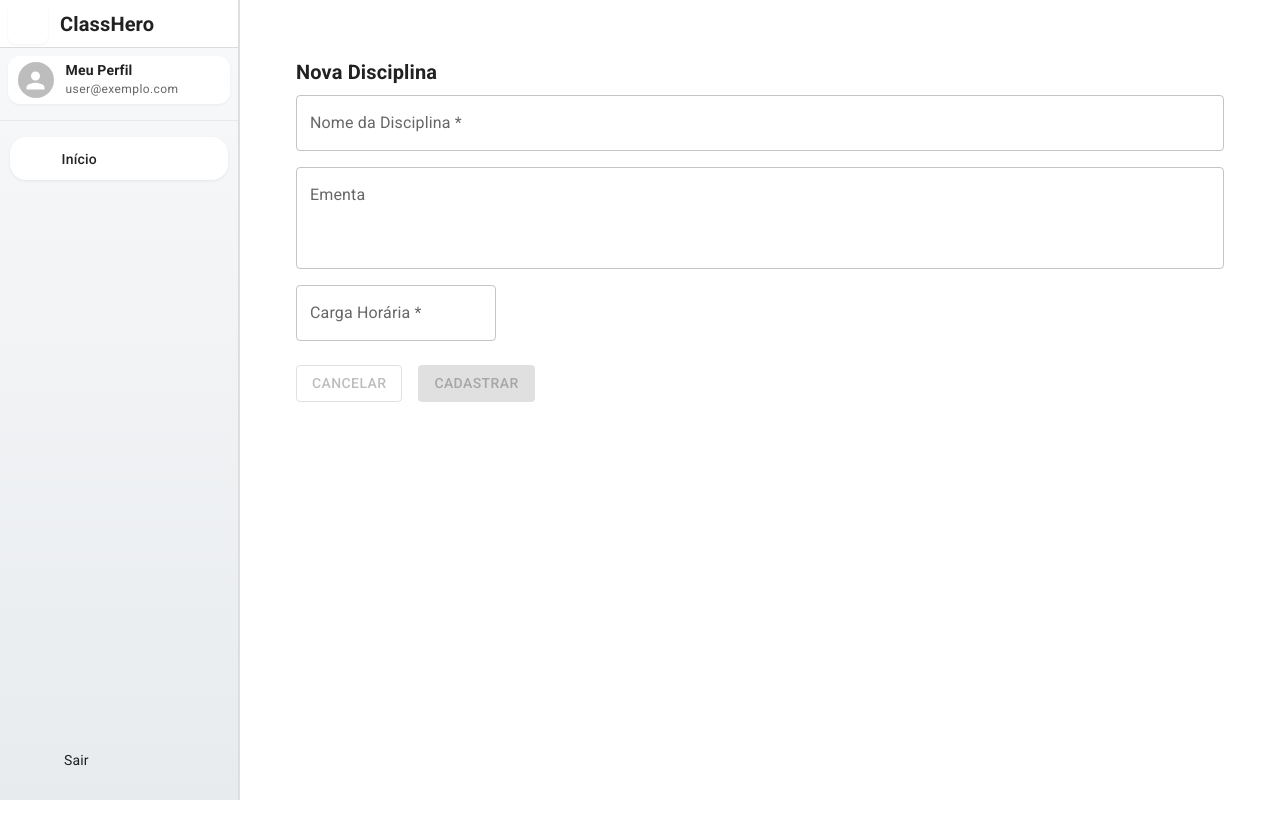
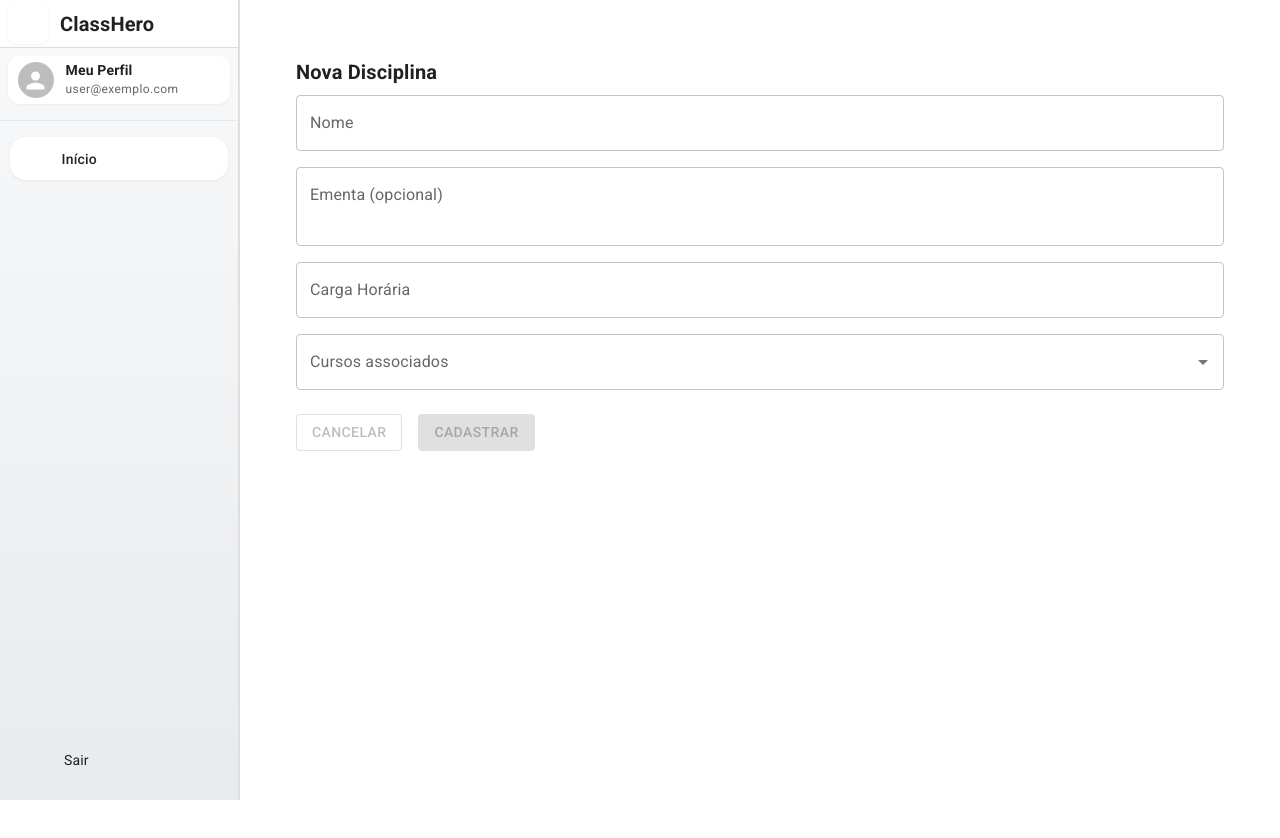
Before and after one commit to evertonfoz/classhero-react-mui, a React (Vite) app in the folder frontend/: page /home/disciplinas/nova in a window 1280 px wide. Shown: the top 838 px of the page. Built offline with nearby package versions, Linux system fonts and the light colour scheme; no server answers; sample sign-in values are in the browser's storage; some icons are missing.

Commit message:
Cursos disciplinas

```diff
--- a/frontend/src/pages/disciplines/DisciplinesFormPage.tsx
+++ b/frontend/src/pages/disciplines/DisciplinesFormPage.tsx
@@ -13,10 +13,17 @@ import { useSnackbar } from 'notistack';
 import CheckCircleOutlineIcon from '@mui/icons-material/CheckCircleOutline';
 import DisciplineFormFields from './components/formpage/DisciplineFormFields';
 
+interface Course {
+  course_id: string;
+  name: string;
+}
+
 export default function DisciplinesFormPage() {
   const [nome, setNome] = useState('');
   const [ementa, setEmenta] = useState('');
   const [cargaHoraria, setCargaHoraria] = useState<number | ''>('');
+  const [selectedCourses, setSelectedCourses] = useState<Course[]>([]);
+  const [originalSelectedCourses, setOriginalSelectedCourses] = useState<Course[]>([]);
   const [formModified, setFormModified] = useState(false);
   const [dialogOpen, setDialogOpen] = useState(false);
 
@@ -33,20 +40,23 @@ export default function DisciplinesFormPage() {
     const modificado =
       nome.trim() !== originalNome.trim() ||
       ementa.trim() !== originalEmenta.trim() ||
-      cargaHoraria !== originalCargaHoraria;
+      cargaHoraria !== originalCargaHoraria ||
+      JSON.stringify(selectedCourses.map(c => c.course_id).sort()) !== JSON.stringify(originalSelectedCourses.map(c => c.course_id).sort());
 
     setFormModified(modificado);
-  }, [nome, ementa, cargaHoraria, originalNome, originalEmenta, originalCargaHoraria]);
+  }, [nome, ementa, cargaHoraria, selectedCourses, originalNome, originalEmenta, originalCargaHoraria, originalSelectedCourses]);
 
   const handleReset = () => {
     if (isEditMode) {
       setNome(originalNome);
       setEmenta(originalEmenta);
       setCargaHoraria(originalCargaHoraria);
+      setSelectedCourses(originalSelectedCourses);
     } else {
       setNome('');
       setEmenta('');
       setCargaHoraria('');
+      setSelectedCourses([]);
     }
     setFormModified(false);
   };
@@ -65,6 +75,8 @@ export default function DisciplinesFormPage() {
           setNome(data.name || '');
           setEmenta(data.syllabus || '');
           setCargaHoraria(data.workload_hours || '');
+          setSelectedCourses(data.courses || []);
+          setOriginalSelectedCourses(data.courses || []);
 
           setOriginalNome(data.name || '');
           setOriginalEmenta(data.syllabus || '');
@@ -92,6 +104,7 @@ export default function DisciplinesFormPage() {
           name: nome.trim(),
           syllabus: ementa.trim(),
           workload_hours: Number(cargaHoraria),
+          course_ids: selectedCourses.map((c) => c.course_id),
         }),
       });
 
@@ -133,9 +146,11 @@ export default function DisciplinesFormPage() {
         nome={nome}
         ementa={ementa}
         cargaHoraria={cargaHoraria}
+        selectedCourses={selectedCourses}
         setNome={setNome}
         setEmenta={setEmenta}
         setCargaHoraria={setCargaHoraria}
+        setSelectedCourses={setSelectedCourses}
       />
 
       <Box display="flex" gap={2}>
--- a/frontend/src/pages/disciplines/components/formpage/DisciplineFormFields.tsx
+++ b/frontend/src/pages/disciplines/components/formpage/DisciplineFormFields.tsx
@@ -1,56 +1,112 @@
-import { Box, TextField } from '@mui/material';
+import {
+  Box,
+  TextField,
+  Autocomplete,
+  CircularProgress,
+} from '@mui/material';
+import { useEffect, useState } from 'react';
+
+interface Course {
+  course_id: string;
+  name: string;
+}
 
 interface Props {
   nome: string;
   ementa: string;
   cargaHoraria: number | '';
+  selectedCourses: Course[];
   setNome: (value: string) => void;
   setEmenta: (value: string) => void;
   setCargaHoraria: (value: number | '') => void;
+  setSelectedCourses: (value: Course[]) => void;
 }
 
 export default function DisciplineFormFields({
   nome,
   ementa,
   cargaHoraria,
+  selectedCourses,
   setNome,
   setEmenta,
   setCargaHoraria,
+  setSelectedCourses,
 }: Props) {
+  const [courseOptions, setCourseOptions] = useState<Course[]>([]);
+  const [loadingCourses, setLoadingCourses] = useState(false);
+  const [search, setSearch] = useState('');
+
+  useEffect(() => {
+    const fetchCourses = async () => {
+      setLoadingCourses(true);
+      try {
+        const token = localStorage.getItem('access_token');
+        const response = await fetch(`http://localhost:3000/courses/search?q=${search}`, {
+          headers: { Authorization: `Bearer ${token}` },
+        });
+        const data = await response.json();
+        setCourseOptions(data);
+      } catch {
+        setCourseOptions([]);
+      } finally {
+        setLoadingCourses(false);
+      }
+    };
+
+    fetchCourses();
+  }, [search]);
+
   return (
-    <>
+    <Box display="flex" flexDirection="column" gap={2} mb={3} width="100%">
       <TextField
+        label="Nome"
+        value={nome}
+        onChange={(e) => setNome(e.target.value)}
         fullWidth
-        label="Nome da Disciplina *"
-        variant="outlined"
-        value={nome}
-        onChange={(e) => {
-          const valor = e.target.value;
-          const formatado = valor.charAt(0).toUpperCase() + valor.slice(1);
-          setNome(formatado);
-        }}
-        sx={{ mb: 2 }}
       />
-
       <TextField
-        fullWidth
-        label="Ementa"
-        variant="outlined"
-        multiline
-        rows={3}
+        label="Ementa (opcional)"
         value={ementa}
         onChange={(e) => setEmenta(e.target.value)}
-        sx={{ mb: 2 }}
+        fullWidth
+        multiline
+        minRows={2}
       />
-
       <TextField
-        label="Carga Horária *"
+        label="Carga Horária"
+        value={cargaHoraria}
+        onChange={(e) => setCargaHoraria(Number(e.target.value))}
         type="number"
-        inputProps={{ min: 1 }}
-        value={cargaHoraria}
-        onChange={(e) => setCargaHoraria(Number(e.target.value) || '')}
-        sx={{ mb: 3, width: 200 }}
+        fullWidth
       />
-    </>
+      <Autocomplete
+        multiple
+        options={courseOptions}
+        getOptionLabel={(option) => option.name}
+        value={selectedCourses}
+        onChange={(_, newValue) => setSelectedCourses(newValue)}
+        onInputChange={(_, newInputValue) => setSearch(newInputValue)}
+        loading={loadingCourses}
+        filterSelectedOptions
+        isOptionEqualToValue={(option, value) => option.course_id === value.course_id}
+        renderInput={(params) => (
+          <TextField
+            {...params}
+            label="Cursos associados"
+            placeholder="Digite para buscar..."
+            fullWidth
+            InputProps={{
+              ...params.InputProps,
+              endAdornment: (
+                <>
+                  {loadingCourses ? <CircularProgress color="inherit" size={20} /> : null}
+                  {params.InputProps.endAdornment}
+                </>
+              ),
+            }}
+          />
+        )}
+      />
+    </Box>
   );
 }
```
